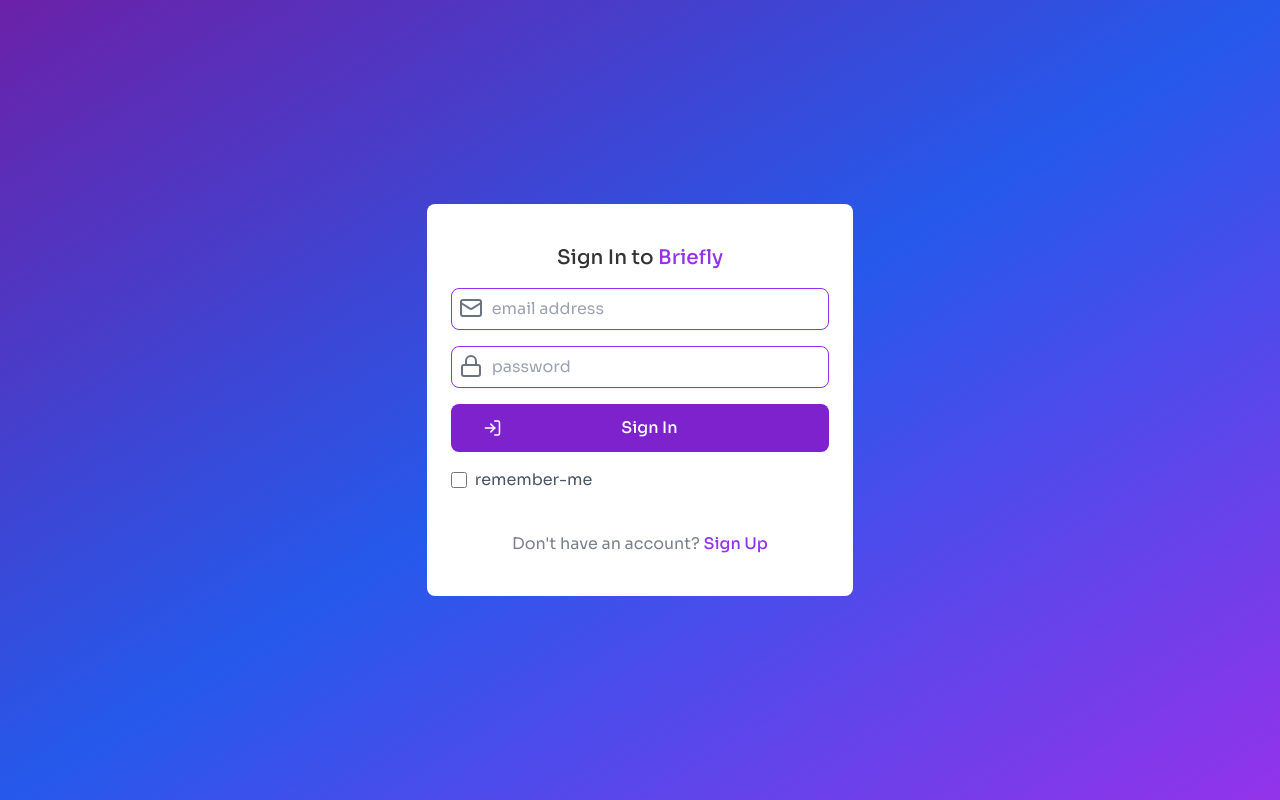
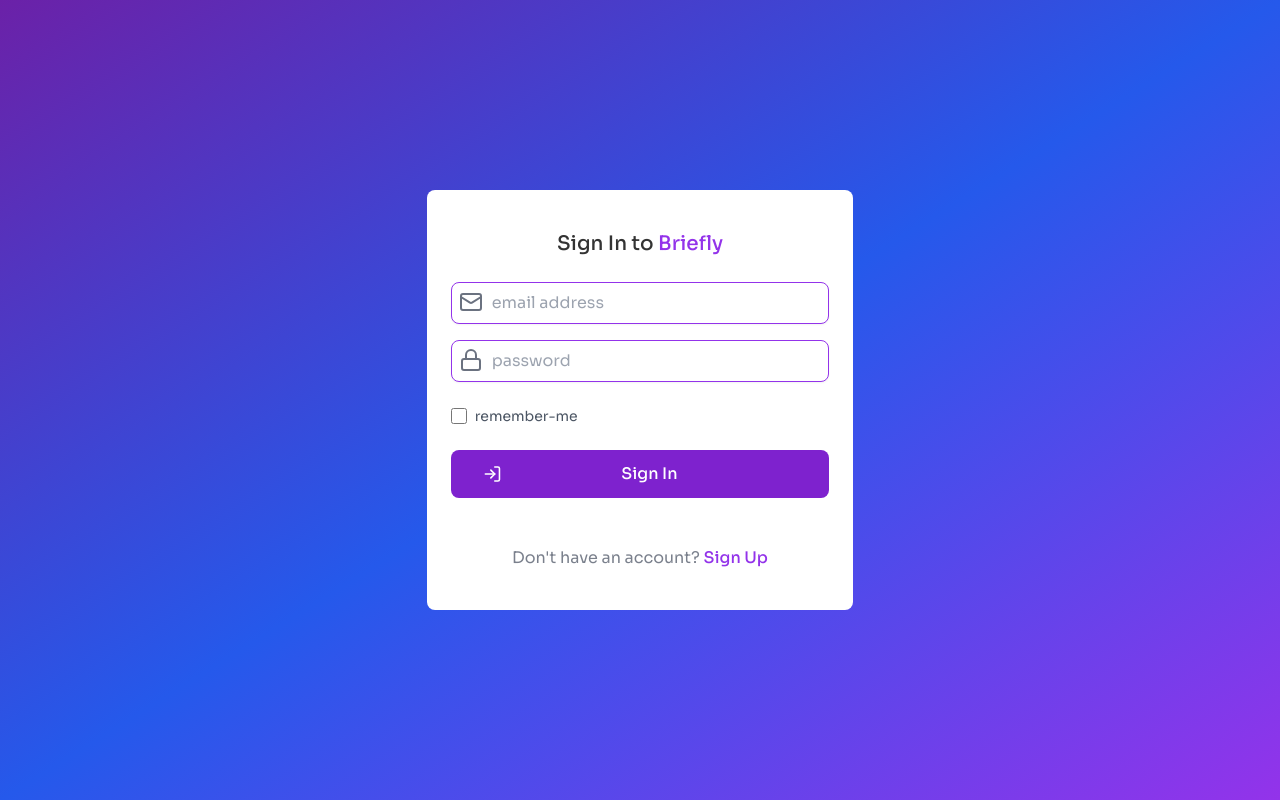
Before and after one commit to Uss-Momas/briefly, a React (Vite) app in the folder web-refactored/: page /login in a window 1280 px wide. Built offline with nearby package versions, Linux system fonts and the light colour scheme.

Commit message:
update the login page

```diff
--- a/web-refactored/src/pages/Login/index.jsx
+++ b/web-refactored/src/pages/Login/index.jsx
@@ -4,7 +4,7 @@
 export default function Login() {
     return (
         <div className="min-h-dvh flex items-center justify-center bg-gradient-to-br from-purple-800 via-zircon-600 to-purple-600">
-            <div className="flex flex-col gap-4 bg-white w-1/3 rounded-lg py-10 px-6 max-md:w-3/4">
+            <div className="flex flex-col gap-6 bg-white w-1/3 rounded-lg py-10 px-6 max-md:w-3/4">
                 <h1 className="text-xl text-black/80 text-center font-medium">
                     Sign In to <Link to={"/"} className="text-purple-600">Briefly</Link>
                 </h1>
@@ -18,15 +18,15 @@
                         <input className="border border-purple-600 outline-none focus:ring-2 focus:ring-purple-300 shadow-sm rounded-lg w-full pl-10 py-2" type="password" name="password" placeholder="password"/>
                     </div>
                 </div>
+                <div className="flex items-center text-gray-600 text-sm gap-2">
+                    <input className="h-4 w-4" type="checkbox" name="remember" id="remember"/>
+                    <label className="hover:cursor-pointer" htmlFor="remember">remember-me</label>
+                </div>
                 <div className="flex items-center text-white font-medium rounded-lg px-8 py-3 bg-purple-700 transition-all duration-200 hover:scale-105 hover:bg-purple-600 w-full">
                     <LogIn className="h-5 w-5" />
                     <button className="w-full">
                         Sign In
                     </button>
-                </div>
-                <div className="flex items-center text-gray-600 gap-2">
-                    <input className="h-4 w-4" type="checkbox" name="remember" id="remember"/>
-                    <label className="hover:cursor-pointer" htmlFor="remember">remember-me</label>
                 </div>
                 <div className="text-center mt-6">
                     <p className="text-gray-500/90">Don't have an account? <Link to={"/signup"}><span className="text-purple-600 font-medium hover:text-purple-500">Sign Up</span></Link></p>
```
